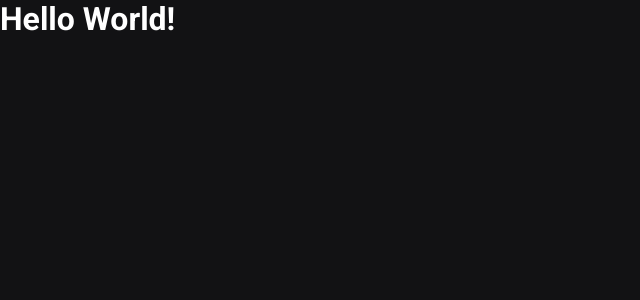
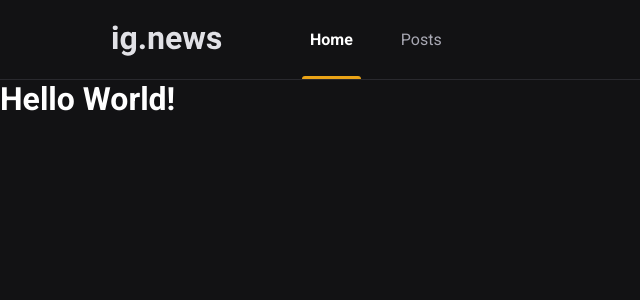
Before and after one commit to MatheusFoganholo/ig-news, a Next.js app: page / in a window 1280 px wide. Shown: the top 300 px of the page, without its empty margins (0-640 px from the left). Built offline with nearby package versions, Linux system fonts and the light colour scheme.

Commit message:
Importing header on _app

```diff
--- a/src/pages/_app.tsx
+++ b/src/pages/_app.tsx
@@ -1,8 +1,14 @@
 import { AppProps } from "next/app";
+import { Header } from "../components/Header";
 import "../styles/global.scss";
 
 function MyApp({ Component, pageProps }: AppProps) {
-  return <Component {...pageProps} />;
+  return (
+    <>
+      <Header />
+      <Component {...pageProps} />
+    </>
+  );
 }
 
 export default MyApp;
```
